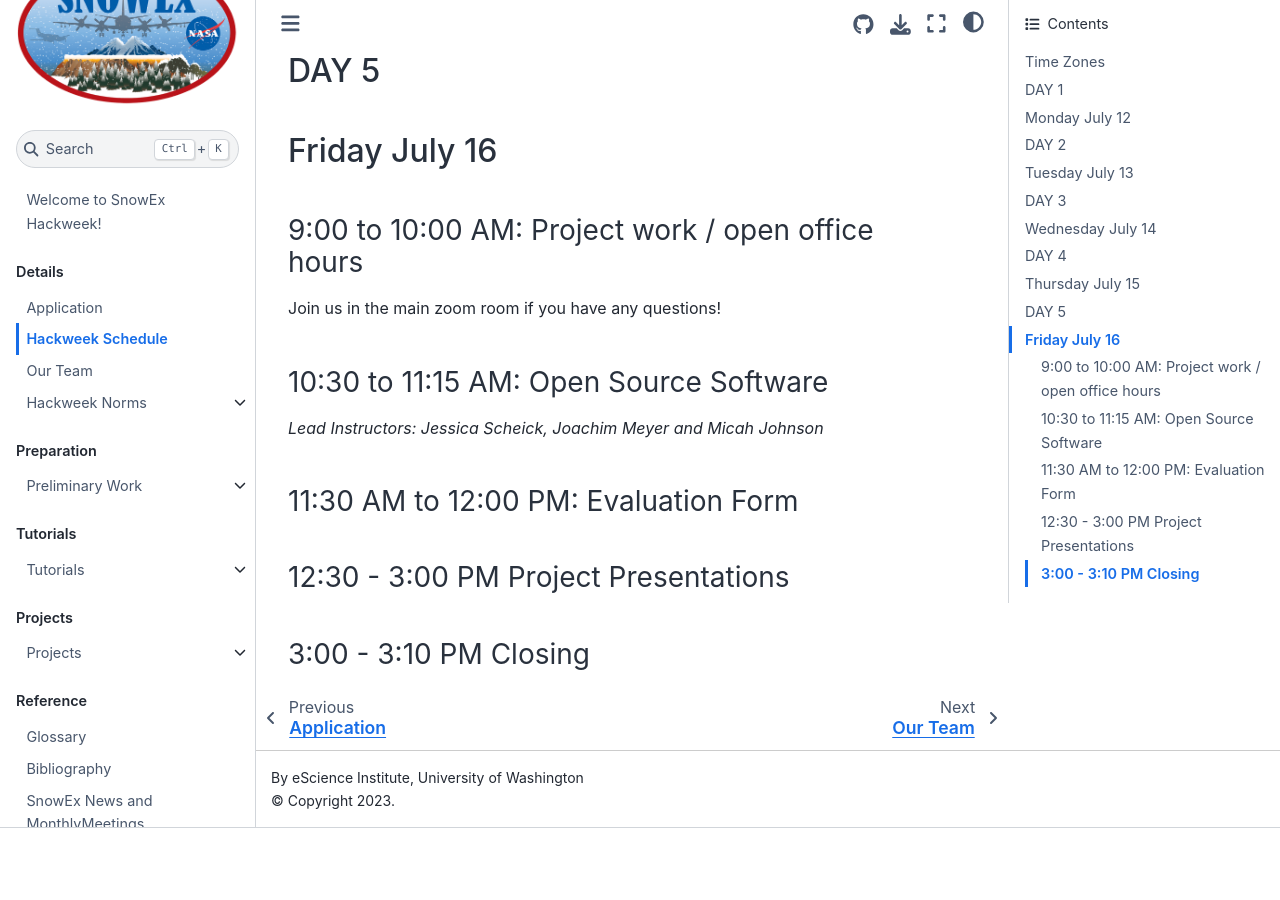
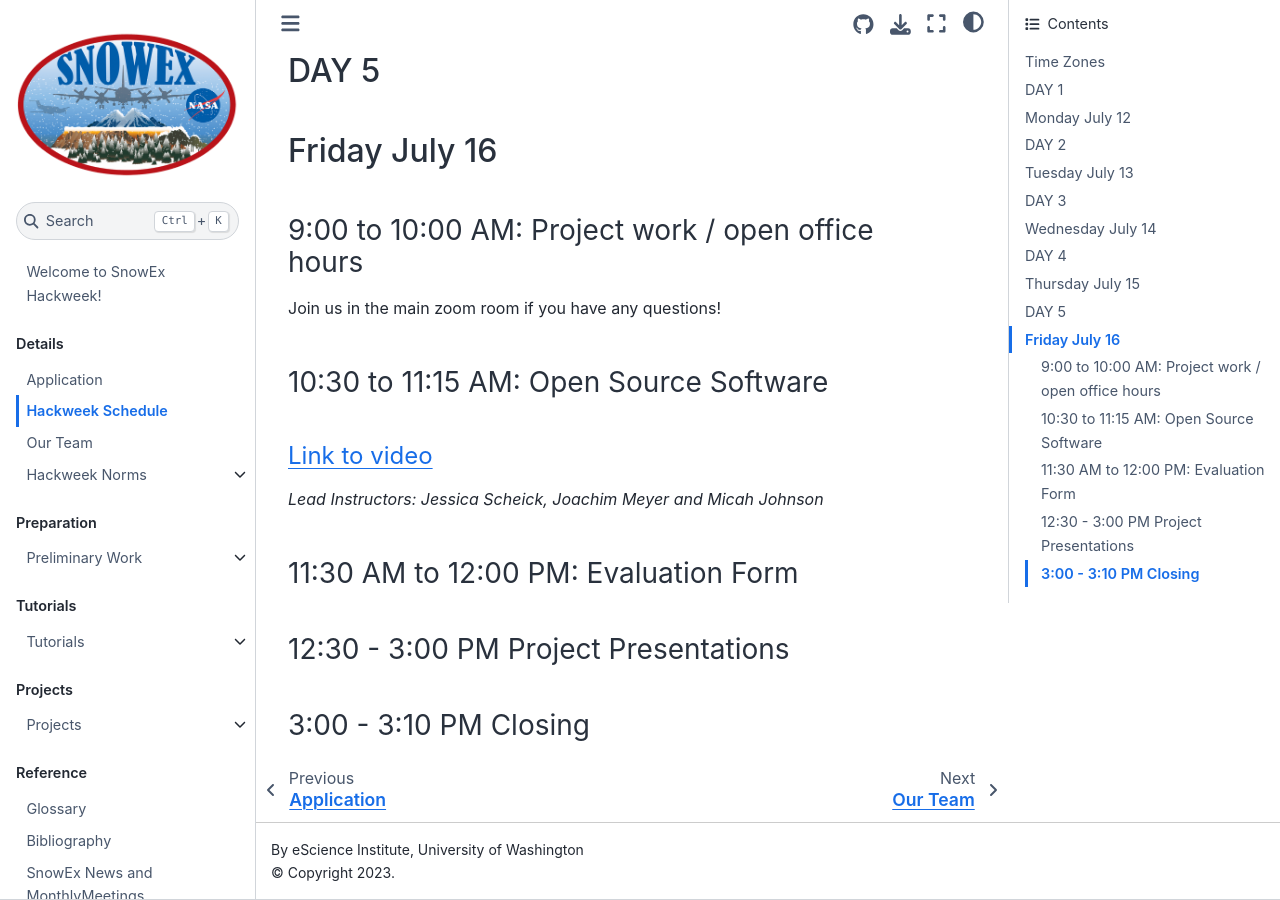
Before and after one commit to snowex-hackweek/website-2021, a Jupyter Book: the page built from book/schedule.md, in a window 1280 px wide and 900 px high, scrolled down 6974 px. Built offline with Jupyter Book 1.0.4 settings and Sphinx 7.4.7 and the Sphinx Book theme 1.1.4, drawn with Linux system fonts in a browser that asks for light colours; pages that are not in the unit, such as notebooks, are missing from menus; before the commit the page ends 7802 px from its top, so only the background shows below that.

Commit message:
Schedule - Add videos for day 5

```diff
--- a/book/schedule.md
+++ b/book/schedule.md
@@ -218,6 +218,8 @@
 
 ### 10:30 to 11:15 AM: Open Source Software
 
+#### [Link to video](https://youtu.be/CRkP70ouDsA)
+
 *Lead Instructors: Jessica Scheick, Joachim Meyer and Micah Johnson*
 
 ### 11:30 AM to 12:00 PM: Evaluation Form
```
